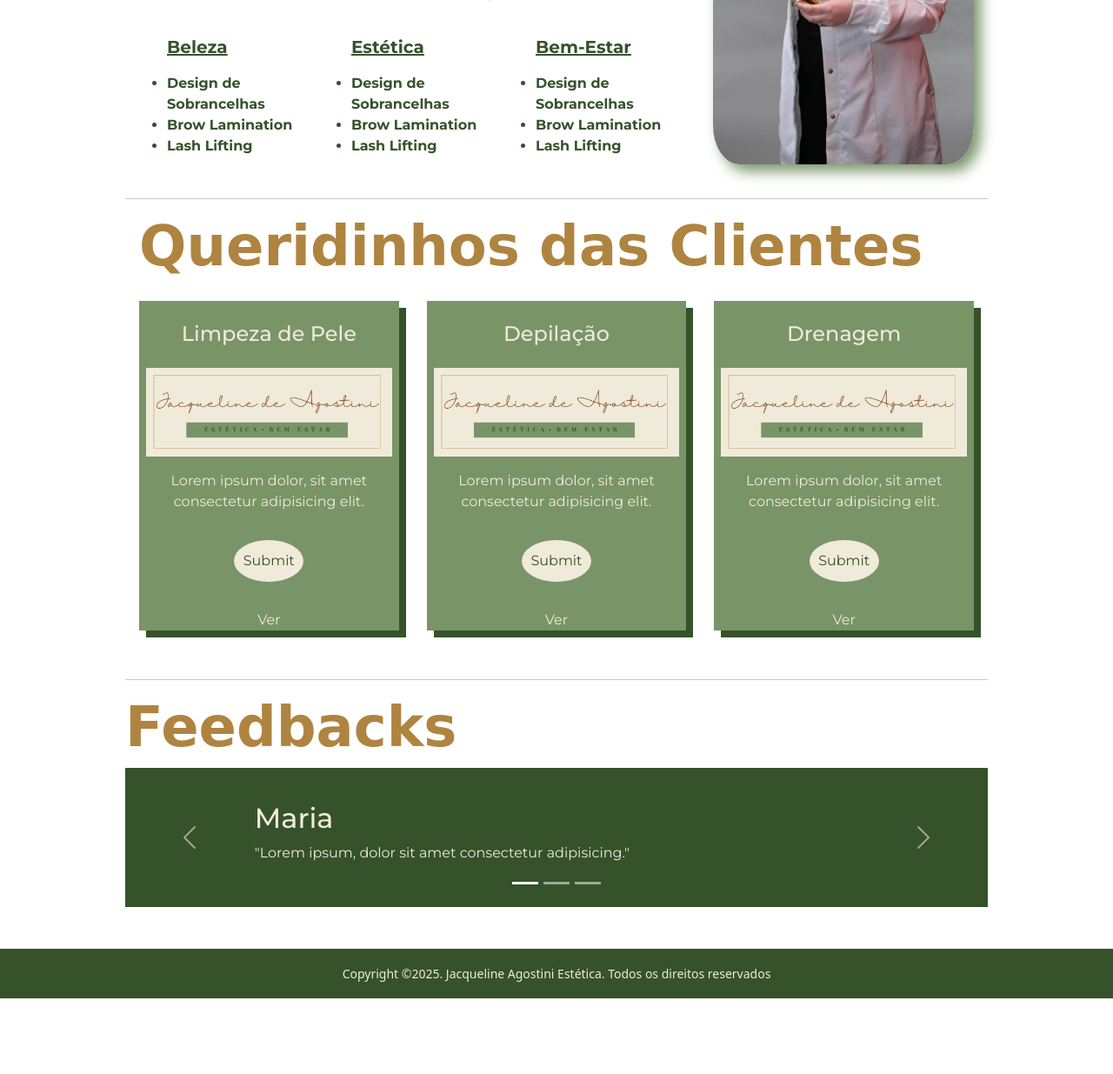
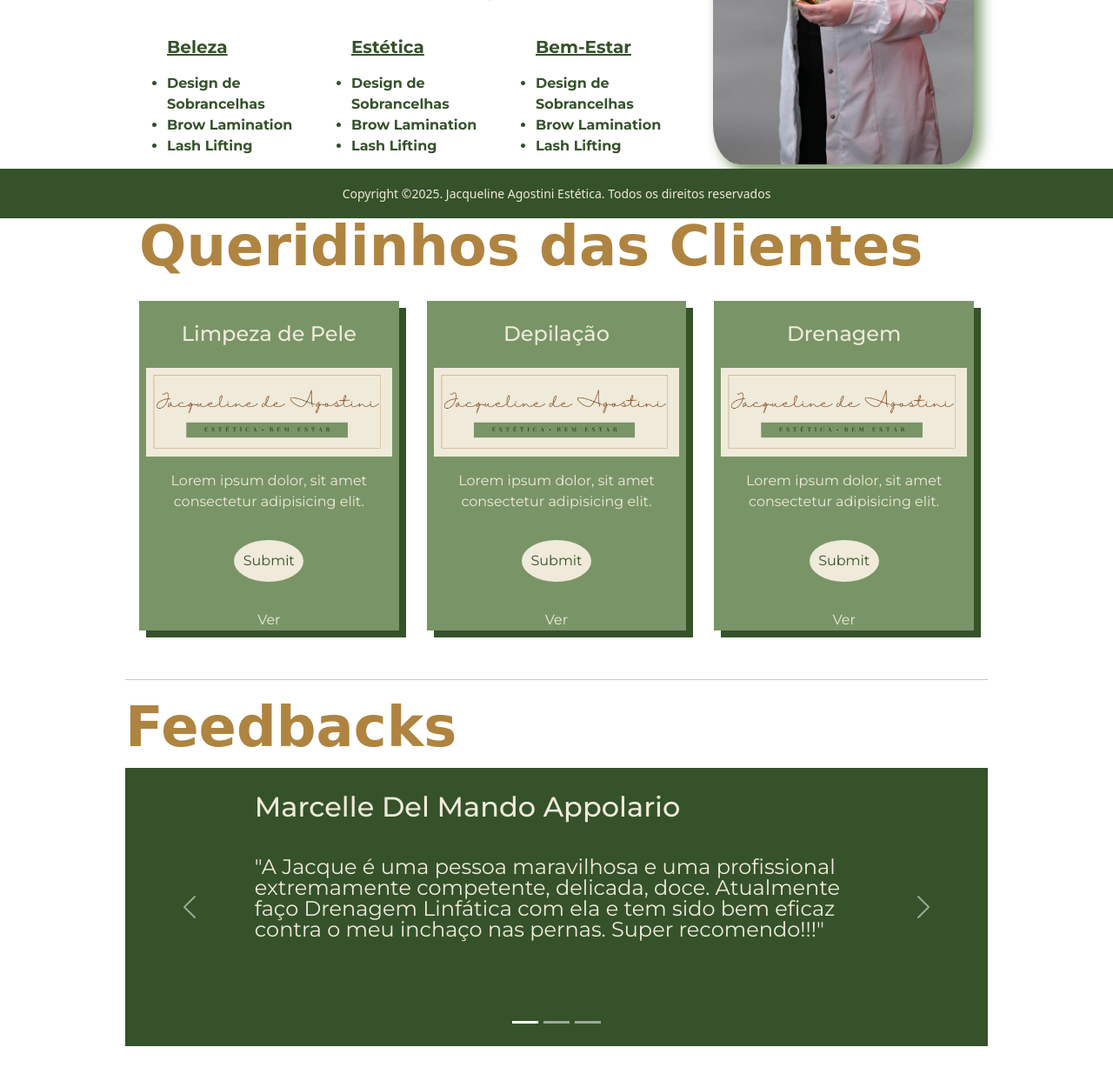
Before and after one commit to thiagofalima/projeto-tcc-mba, a Flask app: page / in a window 1280 px wide. Shown: the part 549-1784 px from the top of the page at 87% size. Before the commit the page ends 1697 px from the top, so only its background shows below. Run offline with Flask 3, Linux system fonts and the light colour scheme; some web fonts are replaced.

Commit message:
Caroussel Feedbacks / Logout

```diff
--- a/routes.py
+++ b/routes.py
@@ -138,3 +138,9 @@ def agendamento():
 
 
     return render_template('agendamento.html', title='Jacqueline Agostini - Agendamento', form=form)
+
+@pages.route('/logout')
+def logout():
+    session.clear()
+
+    return redirect(url_for('.login'))
--- a/static/css/carousel.css
+++ b/static/css/carousel.css
@@ -3,7 +3,7 @@
     background: var(--verde-escuro);
     font-family: var(--font-link);
 
-    height: 10em;
+    height: 20em;
 
 
 
@@ -12,7 +12,6 @@
 .carousel-inner {
     display: flex;
     flex-direction: column;
-
 }
 
 .carousel-control-next-icon {
@@ -25,12 +24,31 @@
 
 .feedback__cliente--nome
 {
+    position: absolute;
+    top: 2em;
+
     color: var(--bege-claro);
     font-size: 2em;
 }
 
 .feedback__cliente--texto {
+    position: relative;
+    top: 5em;
+
+    font-size: 1.5em;
+
     color: var(--bege-claro);
-
     margin-bottom: 4em;
 }
+
+.first {
+    left: 0;
+}
+
+.second {
+    left: 40%;
+}
+
+.third {
+    right: 0;
+}
--- a/static/css/main.css
+++ b/static/css/main.css
@@ -189,7 +189,7 @@ body {
 
 .footer {
     width: 100%;
-    position: relative;
+    position: absolute;
     bottom: 0%;
 
     padding: 1rem 0;
--- a/templates/macros/carousel.html
+++ b/templates/macros/carousel.html
@@ -1,49 +1,46 @@
 {% macro carousel() %}
-
-<link rel="stylesheet" href="{{ url_for('static', filename='css/carousel.css') }}">
+  <link rel="stylesheet" href="{{ url_for('static', filename='css/carousel.css') }}" />
 
   <div id="myCarousel" class="carousel slide mb-6" data-bs-ride="carousel">
     <div class="carousel-indicators">
-        <button type="button" data-bs-target="#myCarousel" data-bs-slide-to="0" class="active" aria-label="Slide 1"
-            aria-current="true"></button>
+      <button type="button" data-bs-target="#myCarousel" data-bs-slide-to="0" class="active" aria-label="Slide 1" aria-current="true"></button>
       <button type="button" data-bs-target="#myCarousel" data-bs-slide-to="1" aria-label="Slide 2" class=""></button>
       <button type="button" data-bs-target="#myCarousel" data-bs-slide-to="2" aria-label="Slide 3" class=""></button>
     </div>
     <div class="carousel-inner">
       <div class="carousel-item active">
-            <svg class="bd-placeholder-img" width="100%" height="100%" xmlns="http://www.w3.org/2000/svg"
-                aria-hidden="true" preserveAspectRatio="xMidYMid slice" focusable="false">
+        <svg class="bd-placeholder-img" width="100%" height="100%" xmlns="http://www.w3.org/2000/svg" aria-hidden="true" preserveAspectRatio="xMidYMid slice" focusable="false">
           <rect width="100%" height="100%" fill="var(--verde-escuro)"></rect>
         </svg>
         <div class="container">
           <div class="carousel-caption text-start">
-                    <h1 class="feedback__cliente--nome">Maria</h1>
-                    <p class="feedback__cliente--texto">"Lorem ipsum, dolor sit amet consectetur adipisicing."
-                    </p>
+            <h1 class="feedback__cliente--nome firts">Marcelle Del Mando Appolario</h1>
+            <p class="feedback__cliente--texto">"A Jacque é uma pessoa maravilhosa e uma profissional extremamente competente, delicada, doce.
+                Atualmente faço Drenagem Linfática com ela e tem sido bem eficaz contra o meu inchaço nas pernas. Super recomendo!!!"</p>
           </div>
         </div>
       </div>
       <div class="carousel-item">
-            <svg class="bd-placeholder-img" width="100%" height="100%" xmlns="http://www.w3.org/2000/svg"
-                aria-hidden="true" preserveAspectRatio="xMidYMid slice" focusable="false">
+        <svg class="bd-placeholder-img" width="100%" height="100%" xmlns="http://www.w3.org/2000/svg" aria-hidden="true" preserveAspectRatio="xMidYMid slice" focusable="false">
           <rect width="100%" height="100%" fill="var(--verde-escuro)"></rect>
         </svg>
         <div class="container">
           <div class="carousel-caption">
-                    <h1 class="feedback__cliente--nome">Ana</h1>
-                    <p class="feedback__cliente--texto">"Lorem ipsum, dolor sit amet consectetur adipisicing."</p>
+            <h1 class="feedback__cliente--nome second">Julia Rebuci</h1>
+            <p class="feedback__cliente--texto">"A Jacque é uma profissional e pessoa maravilhosa! Eu saio do espaço muito mais leve,
+                com a certeza de que o melhor investimento é o auto cuidado, ainda mais nas mãos da Jacque! Indico de olhos fechado qualquer procedimento com ela!"</p>
           </div>
         </div>
       </div>
       <div class="carousel-item">
-            <svg class="bd-placeholder-img" width="100%" height="100%" xmlns="http://www.w3.org/2000/svg"
-                aria-hidden="true" preserveAspectRatio="xMidYMid slice" focusable="false">
+        <svg class="bd-placeholder-img" width="100%" height="100%" xmlns="http://www.w3.org/2000/svg" aria-hidden="true" preserveAspectRatio="xMidYMid slice" focusable="false">
           <rect width="100%" height="100%" fill="var(--verde-escuro)"></rect>
         </svg>
         <div class="container">
           <div class="carousel-caption text-end">
-                    <h1 class="feedback__cliente--nome">Júlia</h1>
-                    <p class="feedback__cliente--texto">"Lorem ipsum, dolor sit amet consectetur adipisicing."</p>
+            <h1 class="feedback__cliente--nome third">Larissa Rosendo</h1>
+            <p class="feedback__cliente--texto">"Jacqueline é uma profissional excepcional, faço a sobrancelhas com ela e é a melhor que eu já fiz, sem dúvidas.
+                Sem contar toda a atenção, produtos de qualidade, ambiente lindo organizado. Realizar os procedimentos com a Jacque é um momento de terapia. Recomendo de olhos fechados!"</p>
           </div>
         </div>
       </div>
@@ -57,5 +54,4 @@
       <span class="visually-hidden">Next</span>
     </button>
   </div>
-
 {% endmacro %}
--- a/templates/macros/nav.html
+++ b/templates/macros/nav.html
@@ -36,7 +36,7 @@
         d="M8 0C5.829 0 5.556.01 4.703.048 3.85.088 3.269.222 2.76.42a3.9 3.9 0 0 0-1.417.923A3.9 3.9 0 0 0 .42 2.76C.222 3.268.087 3.85.048 4.7.01 5.555 0 5.827 0 8.001c0 2.172.01 2.444.048 3.297.04.852.174 1.433.372 1.942.205.526.478.972.923 1.417.444.445.89.719 1.416.923.51.198 1.09.333 1.942.372C5.555 15.99 5.827 16 8 16s2.444-.01 3.298-.048c.851-.04 1.434-.174 1.943-.372a3.9 3.9 0 0 0 1.416-.923c.445-.445.718-.891.923-1.417.197-.509.332-1.09.372-1.942C15.99 10.445 16 10.173 16 8s-.01-2.445-.048-3.299c-.04-.851-.175-1.433-.372-1.941a3.9 3.9 0 0 0-.923-1.417A3.9 3.9 0 0 0 13.24.42c-.51-.198-1.092-.333-1.943-.372C10.443.01 10.172 0 7.998 0zm-.717 1.442h.718c2.136 0 2.389.007 3.232.046.78.035 1.204.166 1.486.275.373.145.64.319.92.599s.453.546.598.92c.11.281.24.705.275 1.485.039.843.047 1.096.047 3.231s-.008 2.389-.047 3.232c-.035.78-.166 1.203-.275 1.485a2.5 2.5 0 0 1-.599.919c-.28.28-.546.453-.92.598-.28.11-.704.24-1.485.276-.843.038-1.096.047-3.232.047s-2.39-.009-3.233-.047c-.78-.036-1.203-.166-1.485-.276a2.5 2.5 0 0 1-.92-.598 2.5 2.5 0 0 1-.6-.92c-.109-.281-.24-.705-.275-1.485-.038-.843-.046-1.096-.046-3.233s.008-2.388.046-3.231c.036-.78.166-1.204.276-1.486.145-.373.319-.64.599-.92s.546-.453.92-.598c.282-.11.705-.24 1.485-.276.738-.034 1.024-.044 2.515-.045zm4.988 1.328a.96.96 0 1 0 0 1.92.96.96 0 0 0 0-1.92m-4.27 1.122a4.109 4.109 0 1 0 0 8.217 4.109 4.109 0 0 0 0-8.217m0 1.441a2.667 2.667 0 1 1 0 5.334 2.667 2.667 0 0 1 0-5.334" />
     </svg>
     </a>
-        <a class="nav__link" href="{{ url_for('pages.login') }}">
+        <a class="nav__link" href="{{ url_for('pages.logout') }}">
             <svg xmlns="http://www.w3.org/2000/svg" width="30" height="30" fill="currentColor" class="bi bi-box-arrow-right"
                 viewBox="0 0 16 16">
                 <path fill-rule="evenodd"
```
Lines whose indentation alone changed are shown as unchanged.
